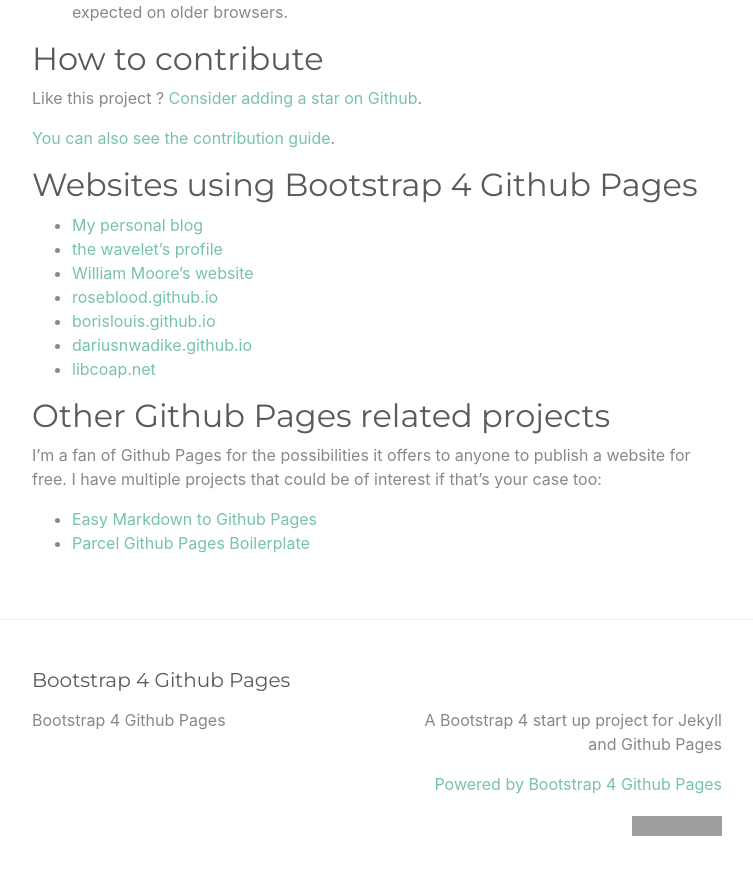
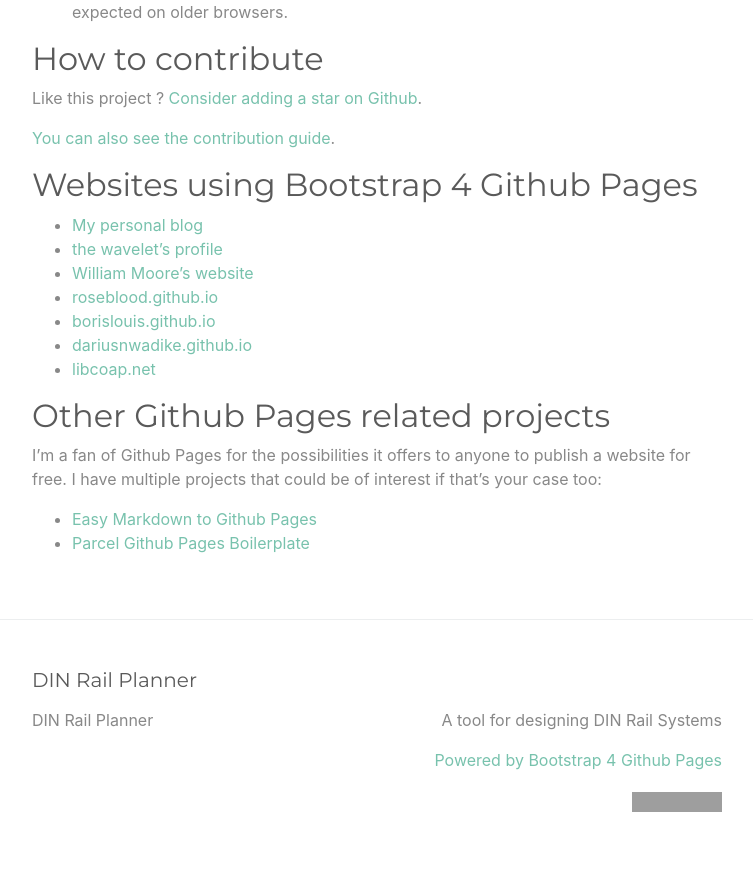
Before and after one commit to roycepope/dinrailplanner, a Jekyll site: the page built from index.md, in a window 1280 px wide and 900 px high, scrolled down 2496 px. Shown: the top 875 px of the window, without its empty margins (263-1016 px from the left). Built offline with Jekyll 4.4.1, drawn with Linux system fonts in a browser that asks for light colours; some of the changed text lies outside the part shown; grey boxes are pictures that could not be loaded.

Commit message:
Update _config.yml

```diff
--- a/_config.yml
+++ b/_config.yml
@@ -13,16 +13,16 @@
 # you will see them accessed via {{ site.title }}, {{ site.email }}, and so on.
 # You can create any custom variable you would like, and they will be accessible
 # in the templates via {{ site.myvariable }}.
-title: Bootstrap 4 Github Pages
+title: DIN Rail Planner
 email: ""
 description: >- # this means to ignore newlines until "baseurl:"
-  A Bootstrap 4 start up project for Jekyll and Github Pages
+  A tool for designing DIN Rail Systems
 #baseurl: "" # the subpath of your site, e.g. /blog
 #url: "" # the base hostname & protocol for your site, e.g. http://example.com
 #twitter_username: jekyllrb
 #github_username:  jekyll
 
-repository: "nicolas-van/bootstrap-4-github-pages"
+repository: "roycepope/dinrailplanner"
 
 # Build settings
 plugins:
```
